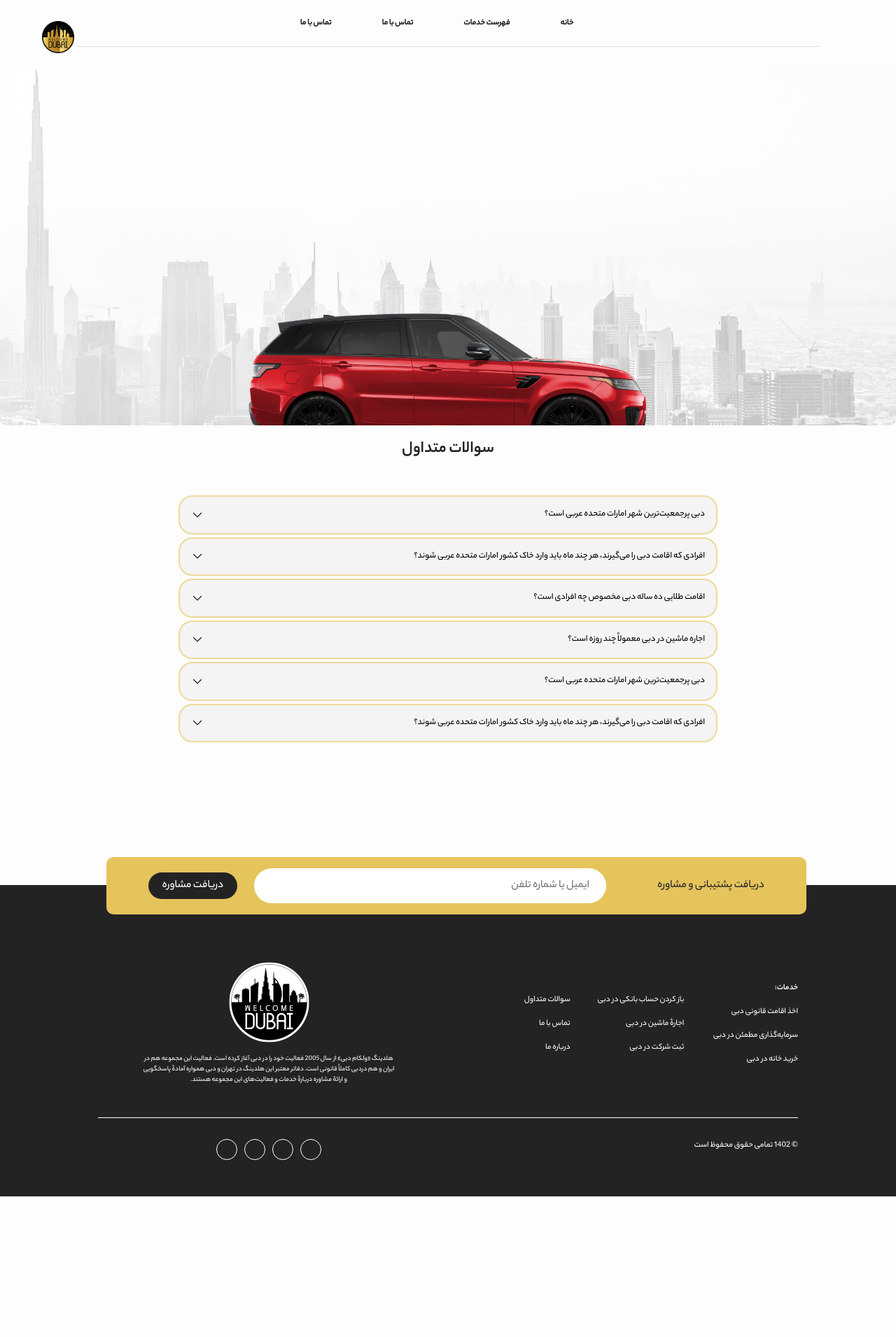
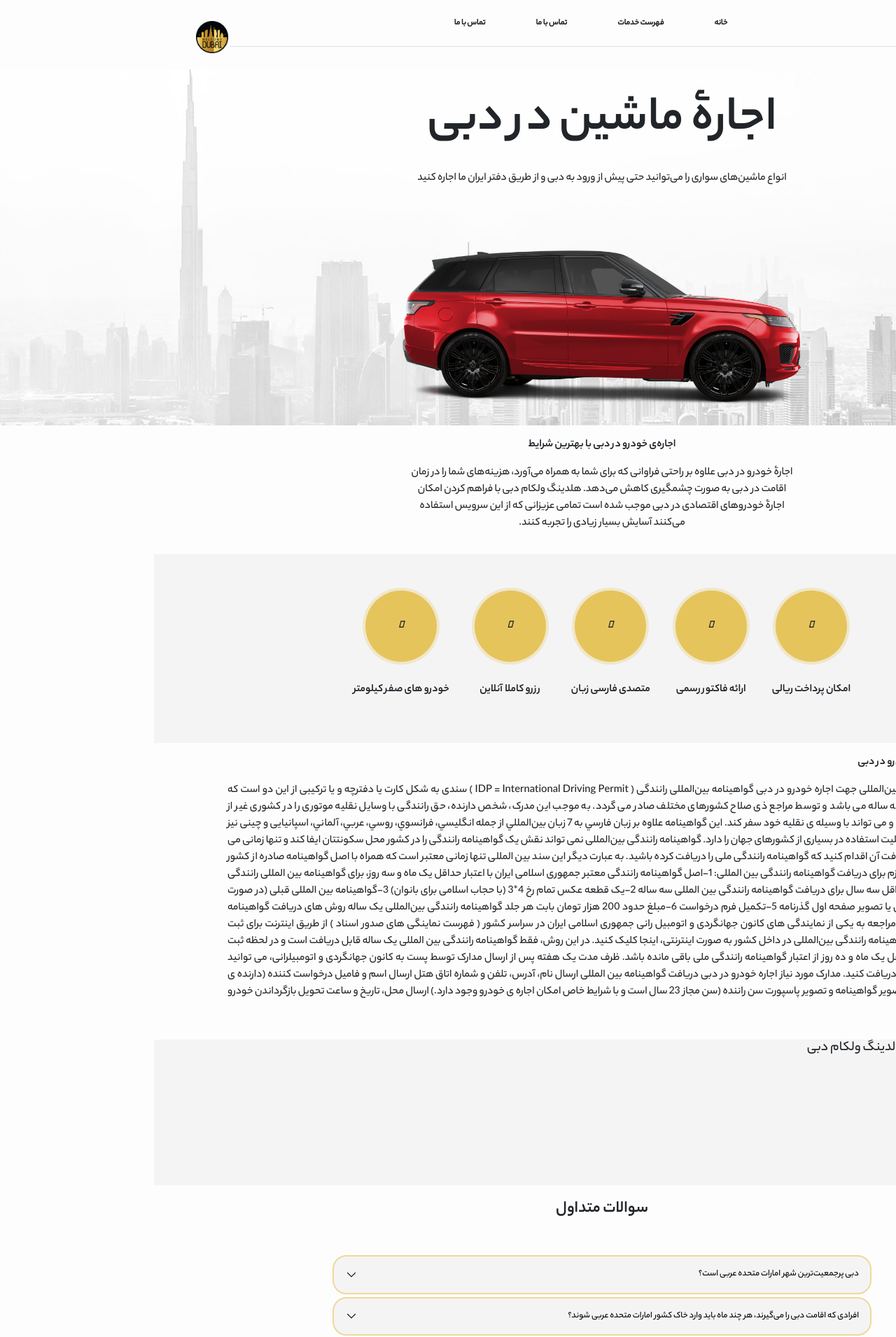
Before and after one commit to ftmeslr/dubaiProject, a PHP site: page /car.html in a window 1280 px wide; the page is wider, and only the part inside the window is pictured. Shown: the top 1911 px of that part at 70% size. Before the commit the page ends 1710 px from the top of that part, so only its background shows below. Run offline with PHP 8.4, Linux system fonts and the light colour scheme.

Commit message:
work on car page

```diff
--- a/car.html
+++ b/car.html
@@ -34,10 +34,7 @@
     <!-- header  -->
 
     <!--section one-->
-    <section
-      id="aboutOne"
-      class="my-3 rounded10 overflow-hidden position-relative zIndex-0"
-    >
+    <section id="aboutOne" class="my-3 rounded10 position-relative zIndex-0">
       <div class="w-100 m-auto">
         <img
           class="d-block m-auto W-100 m-auto"
@@ -46,11 +43,27 @@
         />
       </div>
       <div
-        style="right:0; left:0; margin:auto; width: 667px; height:250px; bottom: -90px;"
+        class="m-auto text-center position-absolute z-index-2 top-10 left-0 right-0"
+      >
+        <p class="f72 fw-bold">اجارۀ ماشین در دبی</p>
+        <p class="f18">
+          انواع ماشین‌های سواری را می‌توانید حتی پیش از ورود به دبی و از طریق
+          دفتر ایران ما اجاره کنید
+        </p>
+      </div>
+      <div
+        style="
+          right: 0;
+          left: 0;
+          margin: auto;
+          width: 667px;
+          height: 250px;
+          bottom: 0px;
+        "
         class="container position-absolute zIndex-1 text-center margin-auto left-0 right-0 px-5"
       >
         <img
-        style="width: 100%;"
+          style="width: 100%"
           class="d-block m-auto"
           src="/images/Car/car.png"
           alt=""
@@ -58,6 +71,148 @@
       </div>
     </section>
     <!--section one-->
+    <!--section two-->
+
+    <section class="my-3 overflow-hidden container">
+      <div class="text-center m-auto w-550">
+        <p class="f20 fw-bold">اجاره‌ی خودرو در دبی با بهترین شرایط</p>
+        <p class="f16">
+          اجارۀ خودرو در دبی علاوه بر راحتی فراوانی که برای شما به همراه
+          می‌آورد، هزینه‌های شما را در زمان اقامت در دبی به صورت چشمگیری کاهش
+          می‌دهد. هلدینگ ولکام دبی با فراهم کردن امکان اجارۀ خودروهای اقتصادی در
+          دبی موجب شده است تمامی عزیزانی که از این سرویس استفاده می‌کنند آسایش
+          بسیار زیادی را تجربه کنند.
+        </p>
+      </div>
+    </section>
+    <!--section two-->
+
+    <!--section three-->
+    <section class="my-3 overflow-hidden">
+      <div
+        class="h-290 bg-gray w-100 py-5 d-flex align-center-center justify-content-center"
+      >
+        <div
+          class="d-flex align-items-center justify-content-center flex-column mx-3"
+        >
+          <div class="w-110 h-110 rounded100 bg-yellow-light p-1">
+            <div
+              class="w-100 h-100 rounded100 bg-yellow d-flex align-items-center justify-content-center"
+            >
+              <i class="icon-car1"> </i>
+            </div>
+          </div>
+          <p class="f16 fw-bold mt-4">امکان پرداخت ریالی</p>
+        </div>
+        <div
+          class="d-flex align-items-center justify-content-center flex-column mx-3"
+        >
+          <div class="w-110 h-110 rounded100 bg-yellow-light p-1">
+            <div
+              class="w-100 h-100 rounded100 bg-yellow d-flex align-items-center justify-content-center"
+            >
+              <i class="icon-car1"> </i>
+            </div>
+          </div>
+          <p class="f16 fw-bold mt-4">ارائه فاکتور رسمی</p>
+        </div>
+        <div
+          class="d-flex align-items-center justify-content-center flex-column mx-3"
+        >
+          <div class="w-110 h-110 rounded100 bg-yellow-light p-1">
+            <div
+              class="w-100 h-100 rounded100 bg-yellow d-flex align-items-center justify-content-center"
+            >
+              <i class="icon-car1"> </i>
+            </div>
+          </div>
+          <p class="f16 fw-bold mt-4">متصدی فارسی زبان</p>
+        </div>
+        <div
+          class="d-flex align-items-center justify-content-center flex-column mx-3"
+        >
+          <div class="w-110 h-110 rounded100 bg-yellow-light p-1">
+            <div
+              class="w-100 h-100 rounded100 bg-yellow d-flex align-items-center justify-content-center"
+            >
+              <i class="icon-car1"> </i>
+            </div>
+          </div>
+          <p class="f16 fw-bold mt-4">رزرو کاملا آنلاین</p>
+        </div>
+        <div
+          class="d-flex align-items-center justify-content-center flex-column mx-3"
+        >
+          <div class="w-110 h-110 rounded100 bg-yellow-light p-1">
+            <div
+              class="w-100 h-100 rounded100 bg-yellow d-flex align-items-center justify-content-center"
+            >
+              <i class="icon-car1"> </i>
+            </div>
+          </div>
+          <p class="f16 fw-bold mt-4">خودرو های صفر کیلومتر</p>
+        </div>
+      </div>
+    </section>
+    <!--section three-->
+
+    <!--section four -->
+    <section class="my-3 overflow-hidden container">
+      <p class="f16 fw-bold">صفر تا صد اجاره خودرو در دبی</p>
+
+      <p class="text-justify">
+        گواهینامه رانندگی بین‌المللی جهت اجاره خودرو در دبی گواهینامه بین‌المللی
+        رانندگی ( IDP = International Driving Permit ) سندی به شکل کارت یا
+        دفترچه و یا ترکیبی از این دو است که دارای اعتبار یک یا سه ساله می باشد و
+        توسط مراجع ذی صلاح کشورهای مختلف صادر می گردد. به موجب این مدرک، شخص
+        دارنده، حق رانندگی با وسایل نقلیه موتوری را در کشوری غیر از وطنش، پیدا
+        می کند و می تواند با وسیله ی نقلیه خود سفر کند. اين گواهينامه علاوه بر
+        زبان فارسي به 7 زبان بين‌المللي از جمله انگليسي، فرانسوي، روسي، عربي،
+        آلماني، اسپانیایی و چینی نیز ترجمه می گردد و قابلیت استفاده در بسیاری از
+        کشورهای جهان را دارد. گواهینامه رانندگی بین‌المللی نمی تواند نقش یک
+        گواهینامه رانندگی را در کشور محل سکونتتان ایفا کند و تنها زمانی می
+        توانید نسبت به دریافت آن اقدام کنید که گواهینامه رانندگی ملی را دریافت
+        کرده باشید. به عبارت دیگر این سند بین المللی تنها زمانی معتبر است که
+        همراه با اصل گواهینامه صادره از کشور مرجع باشد. مدارک لازم برای دریافت
+        گواهینامه رانندگی بین المللی: 1-اصل گواهینامه رانندگی معتبر جمهوری
+        اسلامی ایران با اعتبار حداقل یک ماه و سه روز، برای گواهینامه بین المللی
+        رانندگی یک ساله و اعتبار حداقل سه سال برای دریافت گواهینامه رانندگی بین
+        المللی سه ساله 2-یک قطعه عکس تمام رخ 4*3 (با حجاب اسلامی برای بانوان)
+        3-گواهینامه بین المللی قبلی (در صورت معتبر بودن) 4-اصل یا تصویر صفحه اول
+        گذرنامه 5-تکمیل فرم درخواست 6-مبلغ حدود 200 هزار تومان بابت هر جلد
+        گواهینامه رانندگی بین‌المللی یک ساله روش های دریافت گواهینامه رانندگی
+        بین المللی: مراجعه به یکی از نمایندگی های کانون جهانگردی و اتومبیل رانی
+        جمهوری اسلامی ایران در سراسر کشور ( فهرست نماینگی های صدور اسناد ) از
+        طریق اینترنت برای ثبت درخواست صدور گواهینامه رانندگی بین‌المللی در داخل
+        کشور به صورت اینترنتی، اینجا کلیک کنید. در این روش، فقط گواهینامه
+        رانندگی بین المللی یک ساله قابل دریافت است و در لحظه ثبت درخواست، باید
+        حداقل یک ماه و ده روز از اعتبار گواهینامه رانندگی ملی باقی مانده باشد.
+        ظرف مدت یک هفته پس از ارسال مدارک توسط پست به کانون جهانگردی و
+        اتومبیلرانی، می توانید گواهینامه ی خود را دریافت کنید. مدارک مورد نیاز
+        اجاره خودرو در دبی دریافت گواهینامه بین المللی ارسال نام، آدرس، تلفن و
+        شماره اتاق هتل ارسال اسم و فامیل درخواست کننده (دارنده ی گواهینامه)
+        ارسال تصوير گواهينامه و تصوير پاسپورت سن راننده (سن مجاز 23 سال است و با
+        شرایط خاص امکان اجاره ی خودرو وجود دارد.) ارسال محل، تاریخ و ساعت تحویل
+        بازگرداندن خودرو به شرکت
+      </p>
+    </section>
+    <!--section four -->
+
+    <!--section five -->
+    <section class="my-3 overflow-hidden bg-gray">
+      <h5>لیست قیمت اجاره خودرو در هولدینگ ولکام دبی</h5>
+      <div class="container d-flex">
+        <div class="row">
+          <div class="col-4">
+            <img src="" alt="" />
+            <p>KIA SPORTAGE</p>
+            <p>روزانه 190 درهم</p>
+          </div>
+        </div>
+      </div>
+    </section>
+    <!--section five -->
+
     <!--section Fag-->
     <section class="my-3 overflow-hidden">
       <p class="text-center fw-bold f24 mb-5">سوالات متداول</p>
--- a/style.css
+++ b/style.css
@@ -41,7 +41,8 @@
   font-family: "Acumin";
   font-style: normal;
   /* font-weight: 700; */
-  src: url("fonts/Acumin-Pro-Condensed-Black.ttf") format("truetype");
+  src: url("fonts/Acumin-Pro-Condensed-Black.ttf") format("truetype"),
+    url("fonts/Acumin-Pro-Condensed");
 }
 
 @font-face {
@@ -209,6 +210,12 @@
   width: 18px;
 }
 
+.w-110 {
+  width: 110px;
+}
+.h-110 {
+  height: 110px;
+}
 .rounded10 {
   border-radius: 10px;
 }
@@ -303,6 +310,10 @@
 }
 .bg-yellow {
   background-color: #e6c45c;
+}
+
+.bg-yellow-light {
+  background-color: #f0e7ca;
 }
 
 .text-yellow {
@@ -475,6 +486,9 @@
   left: 0;
   right: 0;
 }
+.top-10 {
+  top: 20px;
+}
 
 .top-600 {
   top: 650px;
@@ -483,7 +497,9 @@
   width: 670px;
   text-align: center;
 }
-
+.w-550 {
+  width: 550px;
+}
 /* title page styles */
 
 #aboutOne .title {
```
